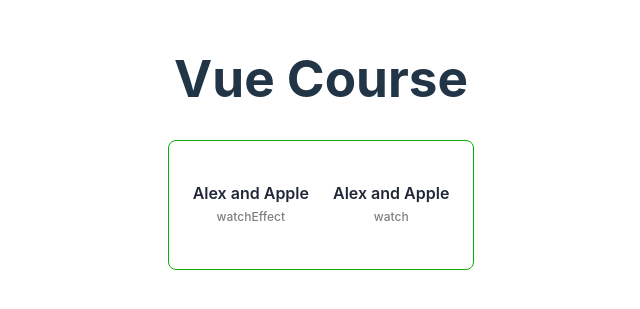
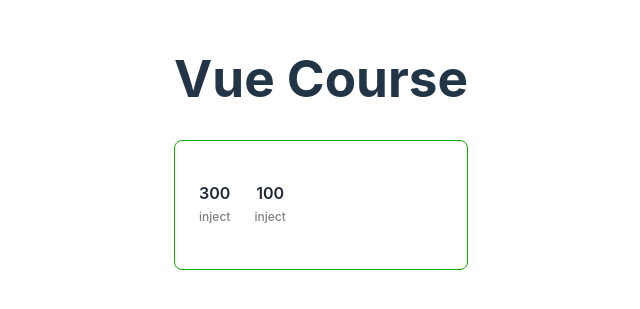
Before and after one commit to yudeek/vue-course, a Vue app: page / in a window 1280 px wide. Shown: the part 257-566 px from the top of the page, without its empty margins (319-959 px from the left). Built offline with nearby package versions, Linux system fonts and the light colour scheme.

Commit message:
provide inject

```diff
--- a/src/App.vue
+++ b/src/App.vue
@@ -1,12 +1,26 @@
 <template>
   <h1>Vue Course</h1>
   <!-- <ReactivityBasic /> -->
-  <Watching />
+  <!-- <Watching /> -->
+  <ProvideInject />
 </template>
 
 <script setup>
   import ReactivityBasic from '@/components/ReactivityBasic.vue';
   import Watching from '@/components/Watching.vue';
+  import ProvideInject from '@/components/ProvideInject.vue';
+
+  import { ref, provide } from 'vue'
+
+  const userCounter = ref(200);
+
+  provide('userValue', 100);
+  provide('userCounter', userCounter);
+
+  setTimeout(() => {
+    userCounter.value = 300;
+    // provide('userValue', 500); нельзя
+  }, 2000)
 
 
 </script>
--- /dev/null
+++ b/src/components/ProvideInject.vue
@@ -0,0 +1,22 @@
+<template>
+  <div class="wrap">
+    <!-- inject -->
+    <p class="content">
+      <span class="text">{{ userCounter }}</span>
+      <span class="sub">inject</span>
+    </p>
+
+    <!-- inject -->
+    <p class="content">
+      <span class="text">{{ userValue }}</span>
+      <span class="sub">inject</span>
+    </p>
+  </div>
+</template>
+
+<script setup>
+  import { inject } from 'vue';
+
+  const userCounter = inject('userCounter');
+  const userValue = inject('userValue');
+</script>
```
